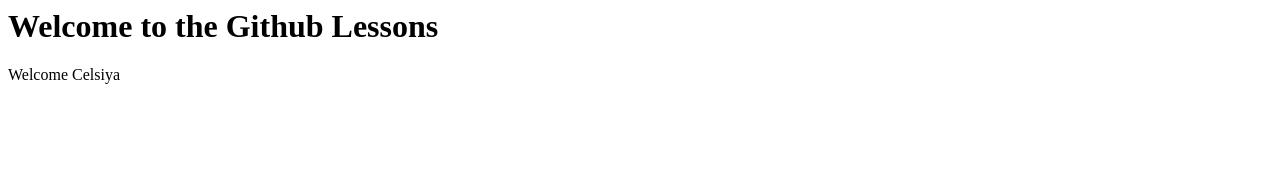
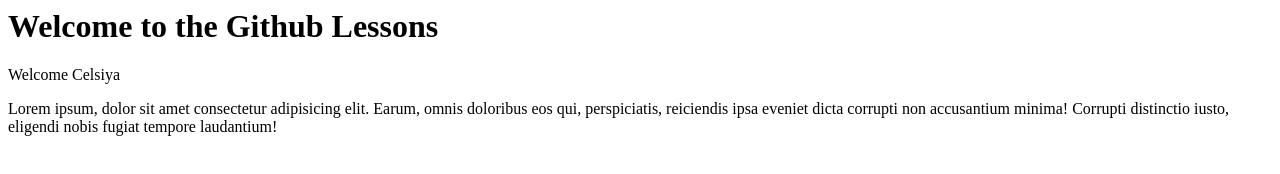
Before and after one commit to cel707/githubcwc3, a plain HTML site: page index.html in a window 1280 px wide. Drawn offline with Linux system fonts and the light colour scheme.

Commit message:
Added para

```diff
--- a/index.html
+++ b/index.html
@@ -1,2 +1,3 @@
 <h1>Welcome to the Github Lessons</h1>
 <p>Welcome Celsiya</p>
+<p>Lorem ipsum, dolor sit amet consectetur adipisicing elit. Earum, omnis doloribus eos qui, perspiciatis, reiciendis ipsa eveniet dicta corrupti non accusantium minima! Corrupti distinctio iusto, eligendi nobis fugiat tempore laudantium!</p>
```
